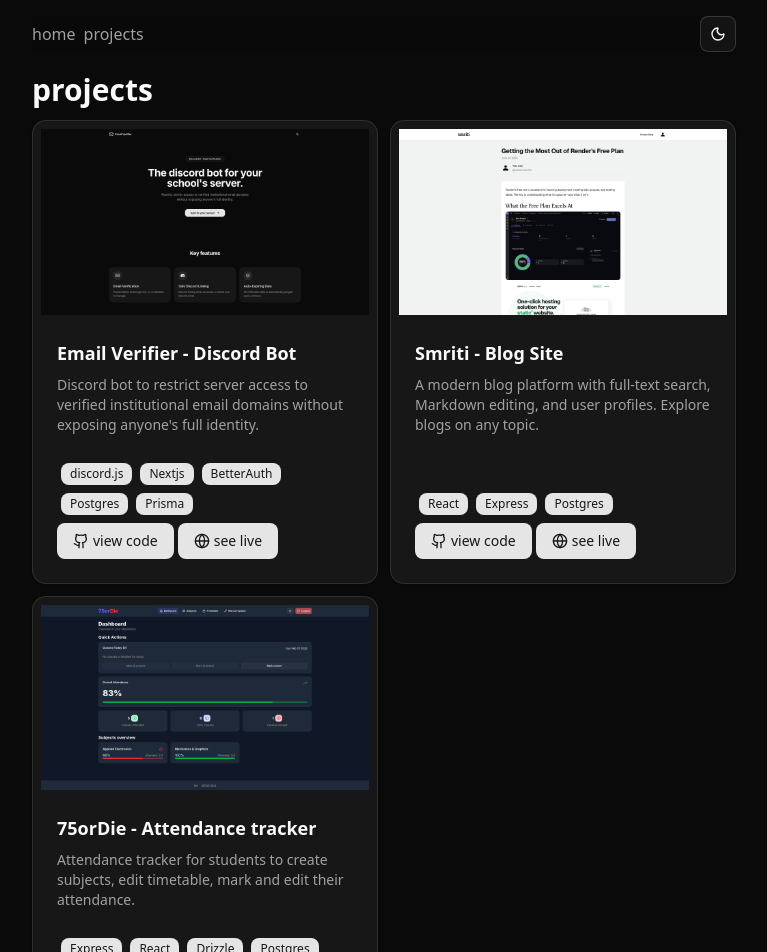
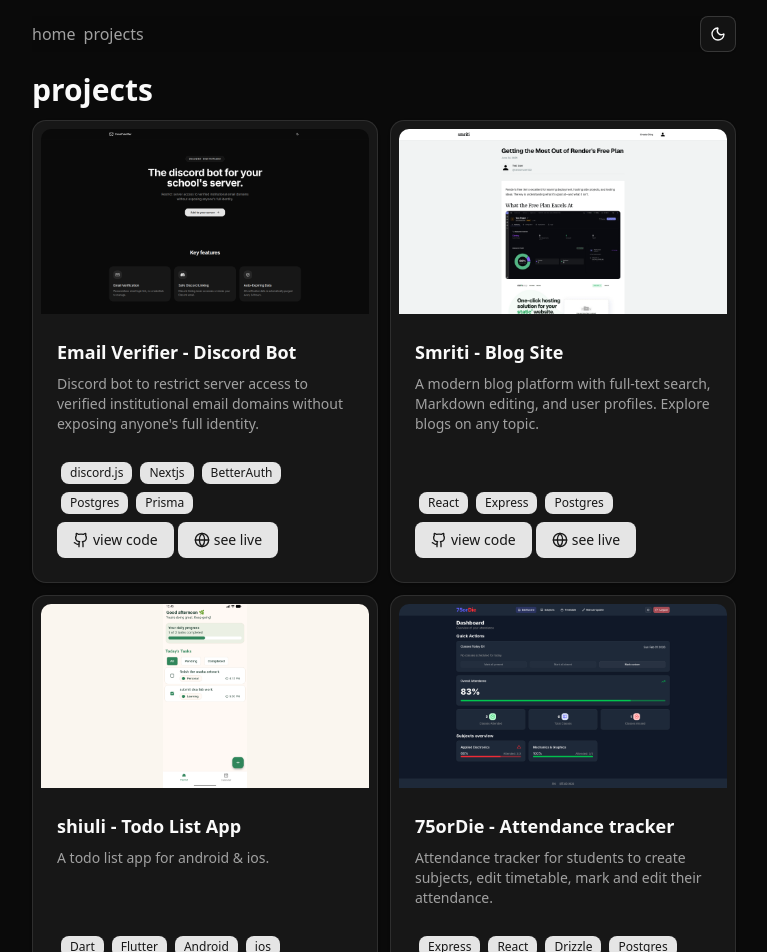
Before and after one commit to cdhananjay/portfolio, a Next.js app: page /projects in a window 1280 px wide. Shown: the top 952 px of the page, without its empty margins (256-1023 px from the left). Built offline with nearby package versions, Linux system fonts and the light colour scheme.

Commit message:
chore: add shiuli project data, fix image sizing

```diff
--- a/components/Project.tsx
+++ b/components/Project.tsx
@@ -31,13 +31,17 @@ const Project = ({
 }: projectProp) => {
     return (
         <Card className=" relative mx-auto w-full pt-0">
-            <Image
-                src={image}
-                width={500}
-                height={500}
-                alt={`screenshot of ${title}`}
-                className="pt-2 px-2 aspect-video"
-            />
+            <div className="w-full px-2 pt-2">
+                <div className={`relative w-full aspect-video overflow-hidden rounded-t-lg ${title.includes('shiuli') ? 'bg-[#faf6ef]' : ''}`}>
+                    <Image
+                        src={image}
+                        fill
+                        sizes="(max-width: 640px) 100vw, (max-width: 768px) 50vw, 384px"
+                        alt={`screenshot of ${title}`}
+                        className={`${title.includes('shiuli') ? 'object-contain' : 'object-cover'}`}
+                    />
+                </div>
+            </div>
             <CardHeader>
                 <CardTitle className="text-lg">{title}</CardTitle>
                 <CardDescription>{description}</CardDescription>
--- a/data/education.tsx
+++ b/data/education.tsx
@@ -8,7 +8,6 @@ const educationItems: tabItemProp[] = [
         subtitle: 'B.Tech in Computer Science & Engineering',
         description: [
             'Current CGPA after first year: 9.2',
-            'Achieved 4th place in Rebranding Wars at ESummit 2026 for redesigning IMBd.com',
         ],
         period: '2025 - 2029',
     },
--- a/data/personalInfo.tsx
+++ b/data/personalInfo.tsx
@@ -13,7 +13,7 @@ const personalInfo: personalInfo = {
     age: getAge('2006-12-18'), //yyyy-mm-dd
     role: 'aspiring software engineer',
     location: 'India',
-    description: 'sophomore @iiitn cse, learning webdev',
+    description: 'sophomore @iiitn cse',
 };
 
 export default personalInfo;
--- a/data/projects.tsx
+++ b/data/projects.tsx
@@ -18,6 +18,13 @@ const projects: projectProp[] = [
         liveLink: "https://smriti-blog.up.railway.app/"
     },
     {
+        image: '/shiuli.png',
+        title: 'shiuli - Todo List App',
+        description: 'A todo list app for android & ios.',
+        tags: ['Dart', 'Flutter', 'Android', 'ios'],
+        githubLink: 'https://github.com/cdhananjay/shiuli',
+    },
+    {
         image: '/75orDie.png',
         title: '75orDie - Attendance tracker',
         description: 'Attendance tracker for students to create subjects, edit timetable, mark and edit their attendance.',
@@ -25,7 +32,6 @@ const projects: projectProp[] = [
         githubLink: 'https://github.com/cdhananjay/75orDie',
         liveLink: 'https://seven5ordie.onrender.com/',
     },
-
 ];
 export default projects;
 export const featuredProjects: projectProp[] = [projects[0], projects[1]];
```
Also changed, not shown: public/shiuli.png (added), 1 other file (tests, documents, lock files or other folders).
